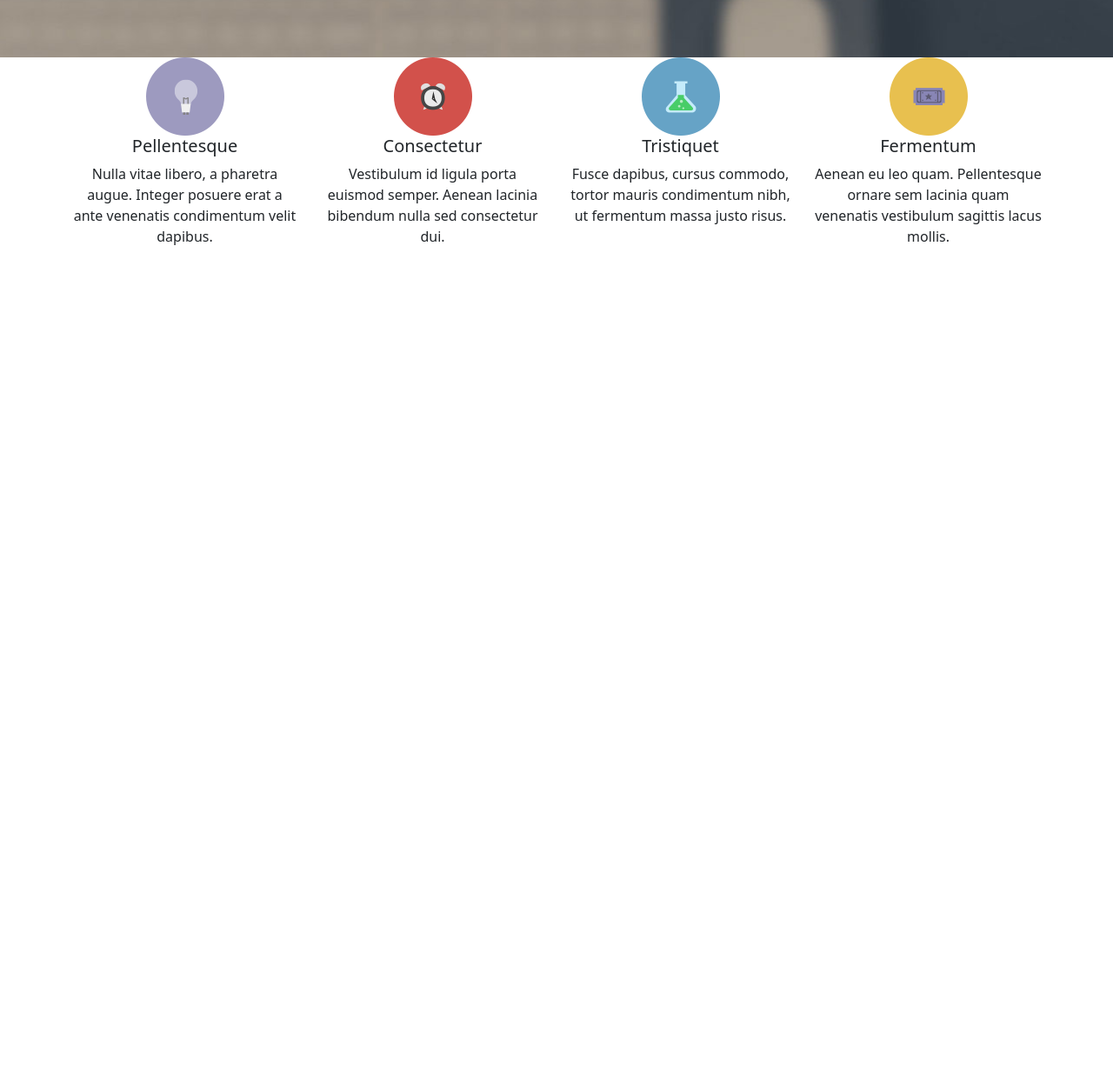
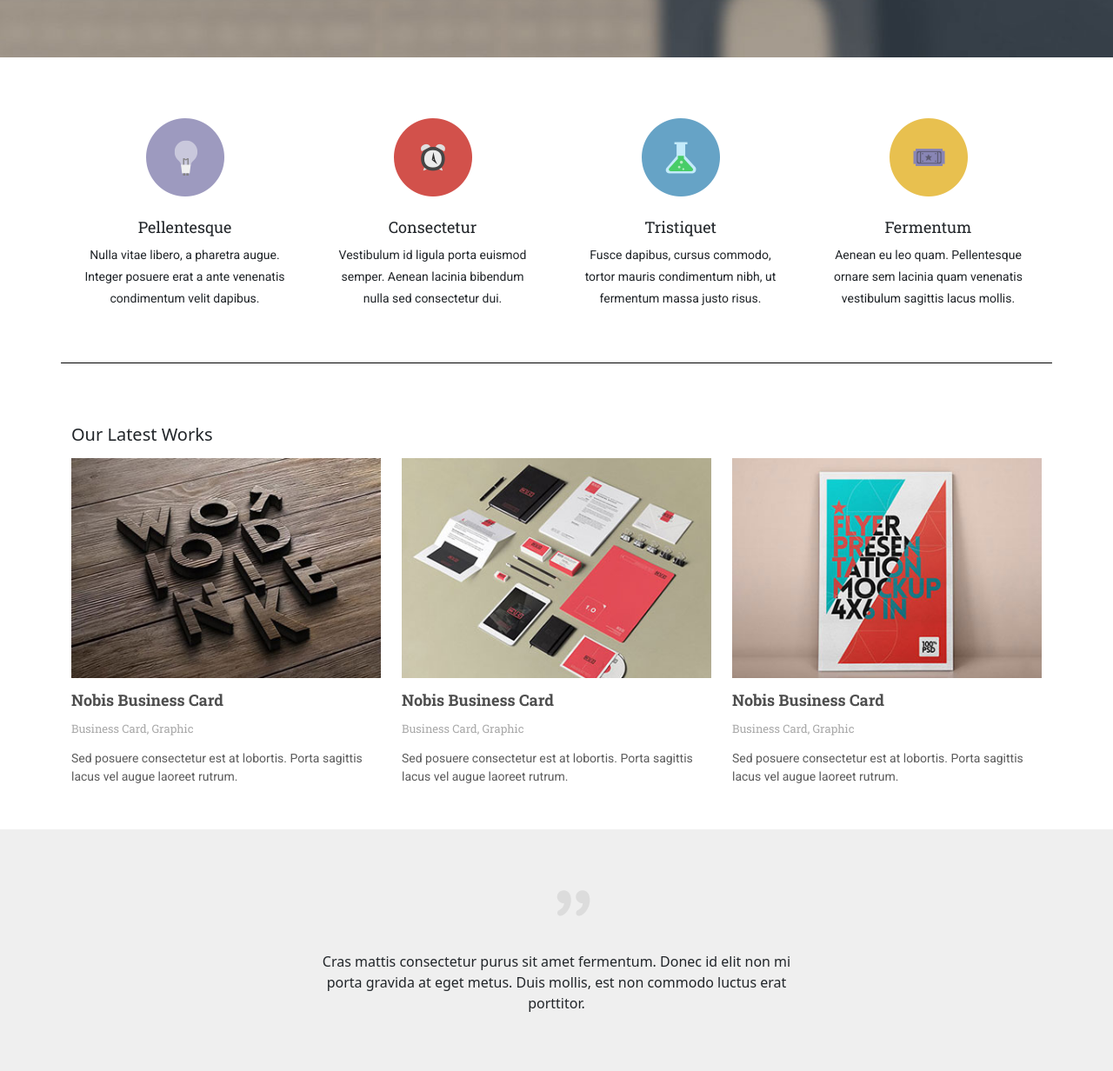
Before and after one commit to Rashed967/marble-psd, a plain HTML site: page index.html in a window 1280 px wide. Shown: the part 621-1853 px from the top of the page at 87% size. Before the commit the page ends 921 px from the top, so only its background shows below. Drawn offline with Linux system fonts and the light colour scheme.

Commit message:
cetagory part added

```diff
--- a/css/style.css
+++ b/css/style.css
@@ -12,6 +12,12 @@ ol, ul{
 a{
 	text-decoration: none;
 }
+
+:root {
+	--second-font: font-family: 'Roboto', sans-serif;
+	--third-font: font-family: 'Roboto Slab', serif;
+
+  }
 
 body{
 	      /*     	 font-family: 'Roboto', sans-serif;
@@ -100,7 +106,89 @@ body{
 
 
 /* service part css start */
+
+#service{
+	margin: 55px 0;
+
+
+}
+
+#service .container{
+	border-bottom: 1px solid black;
+	padding-bottom: 30px;
+}
 .service_wraper{
 	text-align: center;
+	padding: 15px;
+
+}
+
+.service_wraper img{
+	margin-bottom: 25px;
+}
+
+.service_wraper h5{
+	/* font-family: var(--third-font); */
+	font-family: 'Roboto Slab', serif;
+	font-size: 18px;
+}
+
+.service_wraper p{
+	/* font-family: var(--second-font); */
+	font-family: 'Roboto', sans-serif;
+	font-size: 14px;
+	line-height: 25px;
 }
 /* service part css end */
+
+/* cetagory part css start  */
+.cetagory_heading{
+	margin: 15px 0;
+}
+
+.cetagory_content h5{
+	margin: 15px 0 5px;
+	font-family: 'Roboto Slab', serif;
+	font-weight: 700;
+	font-size: 18px;
+	color: #4e4e4e;
+}
+
+
+.cetagory_content h6{
+	margin: 15px 0 10px;
+	font-family: 'Roboto Slab', serif;
+	font-weight: 400;
+	font-size: 13px;
+	color: #a8a8a8;
+}
+
+.cetagory_content p{
+	margin: 15px 0 10px;
+	font-family: 'Roboto', sans-serif;
+	font-weight: 400;
+	font-size: 14px;
+	color: #5c5c5c;
+}
+/* cetagory part css end  */
+
+
+
+/* quote css part start  */
+#quote{
+	background-color: #efefef;
+	margin-top: 40px;
+}
+
+.quote_content{
+	text-align: center;
+	position: relative;
+	padding: 140px 0 50px;
+}
+
+.quote_content img{
+	position: absolute;
+	top: 70px;
+
+}
+/* quote css part end  */
--- a/index.html
+++ b/index.html
@@ -110,6 +110,83 @@
 	<!-- service part html end -->
 
 
+	<!-- cetagory part html start -->
+		<section id="cetagory">
+			<div class="container">
+
+
+				<!-- cetagory heading part html start  -->
+				<div class="row">
+					<div class="col-md-12">
+						<div class="cetagory_heading">
+							<h5>Our Latest Works</h5>
+						</div>
+					</div>
+				</div>
+				<!-- cetagory heading part html end  -->
+
+				<div class="row">
+
+
+					<div class="col-md-4">
+						<img src="images/cetagory-img1.jpg" class="img-fluid w-100" alt="">
+						<div class="cetagory_content">
+							<h5>Nobis Business Card</h5>
+							<h6>Business Card, Graphic</h6>
+							<p>Sed posuere consectetur est at lobortis. Porta sagittis lacus vel augue laoreet rutrum.</p>
+						</div>
+					</div>
+
+					<div class="col-md-4">
+						<img src="images/cetagory-img2.jpg" class="img-fluid w-100" alt="">
+						<div class="cetagory_content">
+							<h5>Nobis Business Card</h5>
+							<h6>Business Card, Graphic</h6>
+							<p>Sed posuere consectetur est at lobortis. Porta sagittis lacus vel augue laoreet rutrum.</p>
+						</div>
+					</div>
+
+					<div class="col-md-4">
+						<img src="images/cetagory-img3.jpg" class="img-fluid w-100" alt="">
+						<div class="cetagory_content">
+							<h5>Nobis Business Card</h5>
+							<h6>Business Card, Graphic</h6>
+							<p>Sed posuere consectetur est at lobortis. Porta sagittis lacus vel augue laoreet rutrum.</p>
+						</div>
+					</div>
+
+
+
+				</div>
+			</div>
+		</section>
+	<!-- cetagory part html end -->
+
+
+	<!-- quote part html start  -->
+		<section id="quote">
+			<div class="container">
+				<div class="row">
+
+					<div class="col-md-3"></div>
+					<div class="col-md-6">
+						<div class="quote_content">
+							<img src="images/quote.png" alt="">
+							<p>
+								Cras mattis consectetur purus sit amet fermentum. Donec id elit non mi porta gravida at eget metus. Duis mollis, est non commodo luctus erat porttitor.
+							</p>
+						</div>
+					</div>
+					<div class="col-md-3"></div>
+
+
+
+				</div>
+			</div>
+		</section>
+	<!-- quote part html end  -->
+
+
 
 
 
```
Also changed, not shown: images/cetagory-img1.jpg (added), images/cetagory-img2.jpg (added), images/cetagory-img3.jpg (added), images/quote.png (added).
